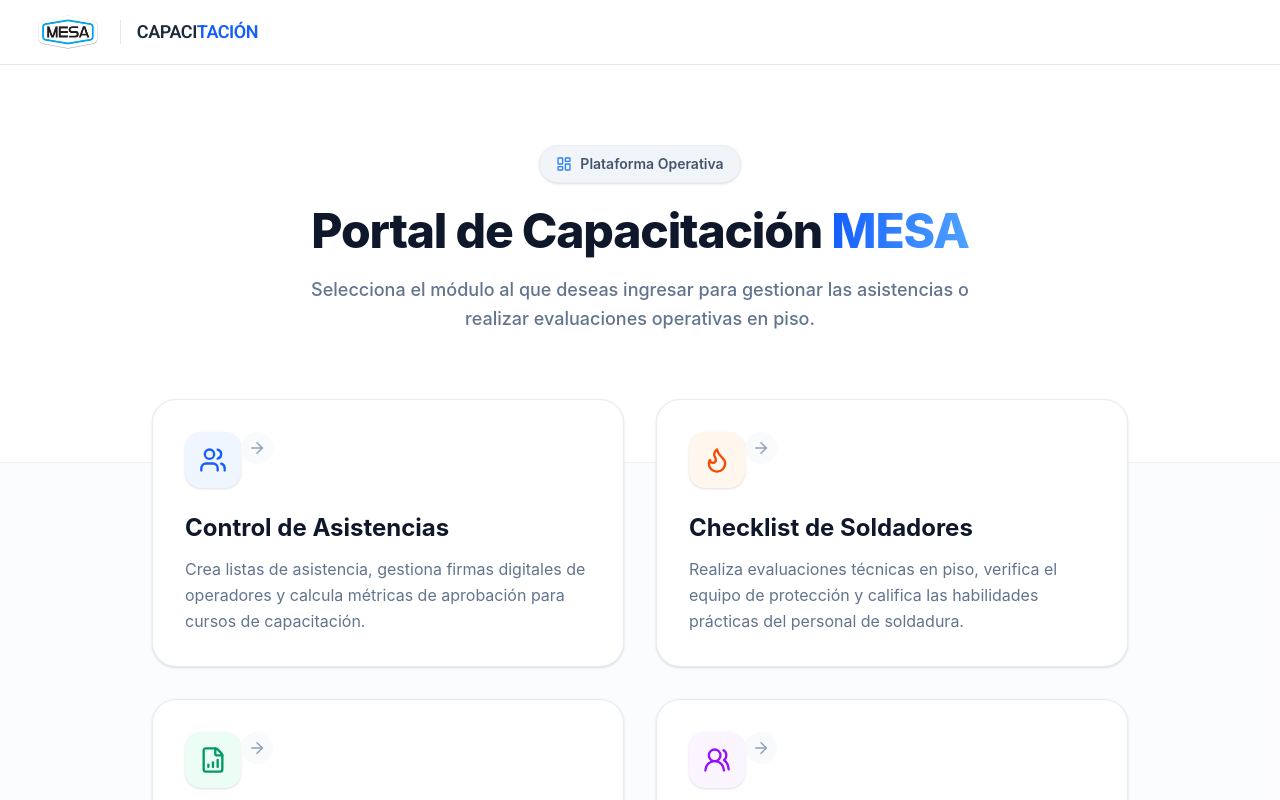
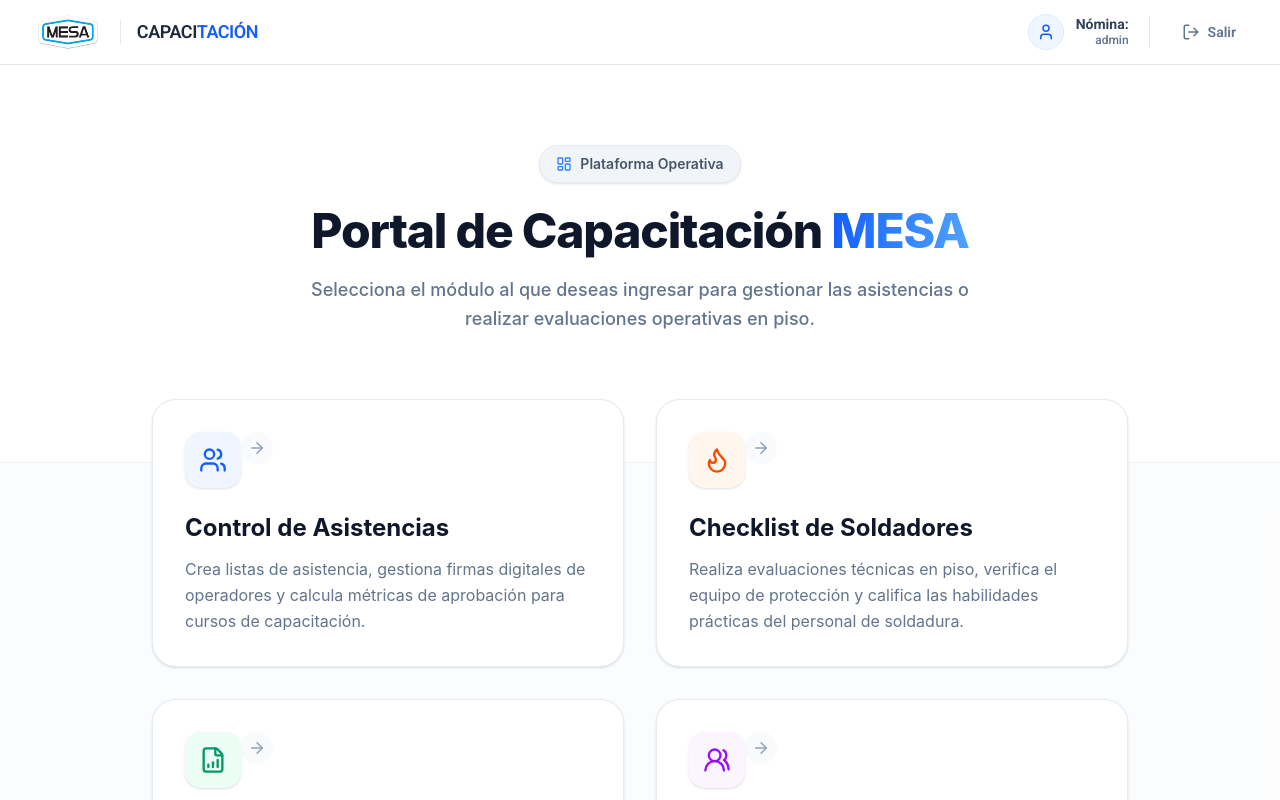
Before and after one commit to Manufacturas-Especializadas/Capacitacion-FrontEnd, a React (Vite) app: page / in a window 1280 px wide. Shown: the top 800 px of the page. Built offline with nearby package versions, Linux system fonts and the light colour scheme; sample sign-in values are in the browser's storage.

Commit message:
feat(component): se agrego el logout al navbar

```diff
--- a/src/components/Navbar/Navbar.tsx
+++ b/src/components/Navbar/Navbar.tsx
@@ -1,7 +1,18 @@
-import { Link } from "react-router-dom";
+import { Link, useNavigate } from "react-router-dom";
 import Logo from "../../assets/logomesa.png";
+import { useAuth } from "../../context/AuthContext";
+import { User, LogOut } from "lucide-react";
 
 export const Navbar = () => {
+  const { user, logout } = useAuth();
+
+  const navigate = useNavigate();
+
+  const handleLogout = () => {
+    logout();
+    navigate("/login");
+  };
+
   return (
     <nav
       className="sticky top-0 z-50 w-full bg-white/80 backdrop-blur-md border-b
@@ -24,6 +35,45 @@
               </Link>
             </h1>
           </div>
+
+          {user && (
+            <div className="flex items-center gap-3 sm:gap-5">
+              <div className="hidden sm:flex items-center gap-3">
+                <div
+                  className="h-9 w-9 bg-blue-50 text-blue-600 rounded-full flex
+                  items-center justify-center border border-blue-100"
+                >
+                  <User size={18} />
+                </div>
+                <div className="flex flex-col text-right">
+                  <span className="text-sm font-bold text-slate-700 leading-tight">
+                    Nómina: {user.payrollNumber}
+                  </span>
+                  <span className="text-xs font-medium text-slate-500 leading-tight">
+                    {user.role}
+                  </span>
+                </div>
+              </div>
+
+              <div className="hidden sm:block h-8 w-px bg-slate-200" />
+
+              <button
+                onClick={handleLogout}
+                className="flex items-center gap-2 p-2 sm:px-3 sm:py-2 text-slate-500
+                hover:text-red-600 hover:bg-red-50 rounded-lg transition-colors
+                cursor-pointer group"
+                title="Cerrar sesión"
+              >
+                <LogOut
+                  size={18}
+                  className="group-hover:scale-110 transition-transform"
+                />
+                <span className="hidden sm:block text-sm font-semibold">
+                  Salir
+                </span>
+              </button>
+            </div>
+          )}
         </div>
       </div>
     </nav>
```
